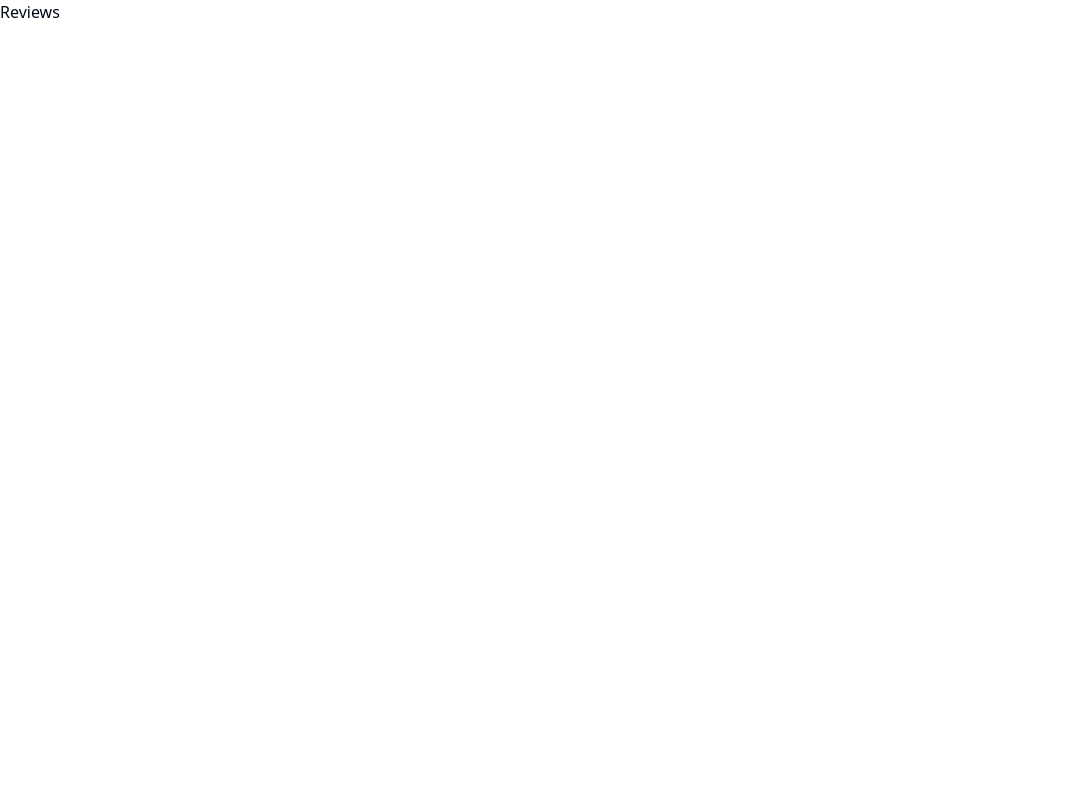
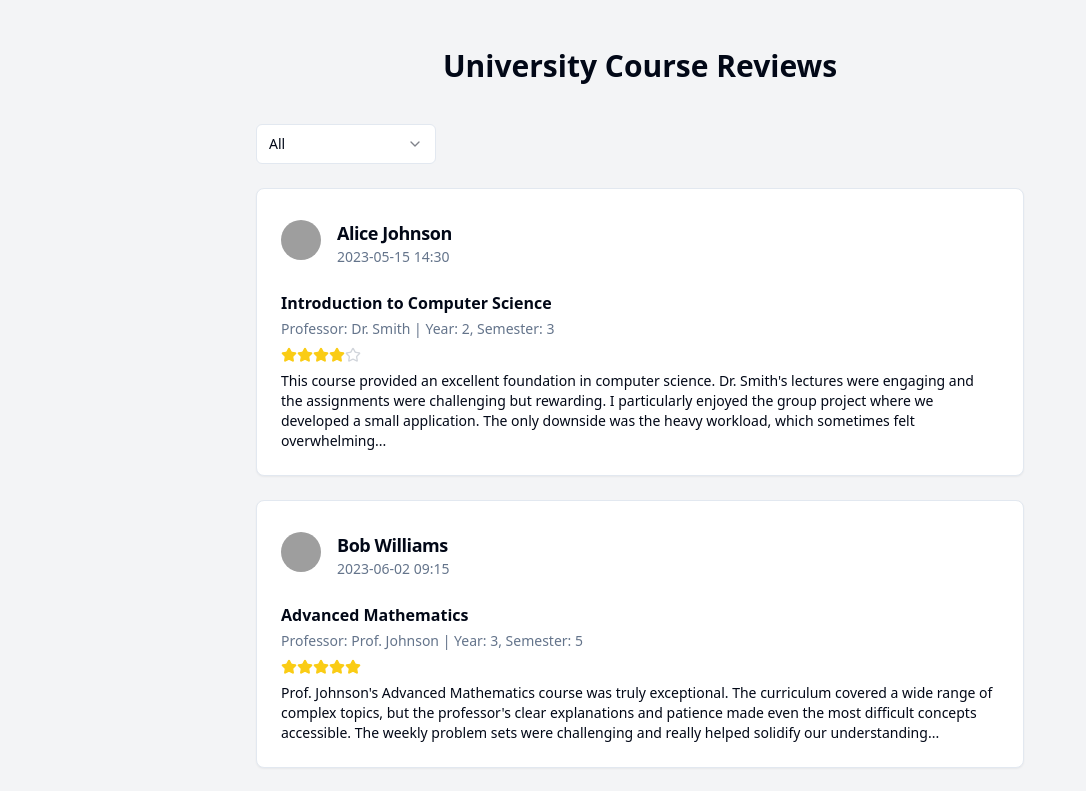
Before and after one commit to gautam1228/Better-Course-Feedback, a React (Vite) app in the folder frontend/: page /reviews in a window 1280 px wide. Shown: the top 791 px of the page, without its empty margins (0-1086 px from the left). Built offline with nearby package versions, Linux system fonts and the light colour scheme; grey boxes are pictures that could not be loaded.

Commit message:
Template Created for Reviews page

```diff
--- /dev/null
+++ b/frontend/src/components/ReviewCard.jsx
@@ -0,0 +1,37 @@
+import { Card, CardContent, CardHeader, CardTitle } from "@/components/ui/card"
+import { Avatar, AvatarFallback, AvatarImage } from "@/components/ui/avatar"
+import { Star } from 'lucide-react'
+
+export function ReviewCard({ review }) {
+  const { userName, avatarUrl, dateTime, courseName, professor, year, semester, rating, reviewText } = review
+
+  return (
+    <Card className="w-full cursor-pointer hover:shadow-lg transition-shadow">
+      <CardHeader className="flex flex-row items-center gap-4">
+        <Avatar>
+          <AvatarImage src={avatarUrl} alt={userName} />
+          <AvatarFallback>{userName.slice(0, 2).toUpperCase()}</AvatarFallback>
+        </Avatar>
+        <div>
+          <CardTitle className="text-lg">{userName}</CardTitle>
+          <p className="text-sm text-muted-foreground">{dateTime}</p>
+        </div>
+      </CardHeader>
+      <CardContent>
+        <h3 className="font-semibold mb-1">{courseName}</h3>
+        <p className="text-sm text-muted-foreground mb-2">
+          Professor: {professor} | Year: {year}, Semester: {semester}
+        </p>
+        <div className="flex items-center mb-2">
+          {[...Array(5)].map((_, i) => (
+            <Star
+              key={i}
+              className={`w-4 h-4 ${i < rating ? 'text-yellow-400 fill-yellow-400' : 'text-gray-300'}`}
+            />
+          ))}
+        </div>
+        <p className="text-sm line-clamp-4">{reviewText}</p>
+      </CardContent>
+    </Card>
+  )
+}
--- a/frontend/src/components/ReviewsPage.jsx
+++ b/frontend/src/components/ReviewsPage.jsx
@@ -1,10 +1,102 @@
-import React, { useState } from 'react';
+import { useState } from 'react'
+import { ReviewCard } from "@/components/ReviewCard"
+import { Select, SelectContent, SelectItem, SelectTrigger, SelectValue } from "@/components/ui/select"
 
-export default function Reviews(){
-    return (
-        <div>
-            <h2>Reviews</h2>
+const seedReviews = [
+  {
+    id: 1,
+    userName: "Alice Johnson",
+    avatarUrl: "/placeholder.svg?height=40&width=40",
+    dateTime: "2023-05-15 14:30",
+    courseName: "Introduction to Computer Science",
+    professor: "Dr. Smith",
+    year: 2,
+    semester: 3,
+    rating: 4,
+    reviewText: "This course provided an excellent foundation in computer science. Dr. Smith's lectures were engaging and the assignments were challenging but rewarding. I particularly enjoyed the group project where we developed a small application. The only downside was the heavy workload, which sometimes felt overwhelming..."
+  },
+  {
+    id: 2,
+    userName: "Bob Williams",
+    avatarUrl: "/placeholder.svg?height=40&width=40",
+    dateTime: "2023-06-02 09:15",
+    courseName: "Advanced Mathematics",
+    professor: "Prof. Johnson",
+    year: 3,
+    semester: 5,
+    rating: 5,
+    reviewText: "Prof. Johnson's Advanced Mathematics course was truly exceptional. The curriculum covered a wide range of complex topics, but the professor's clear explanations and patience made even the most difficult concepts accessible. The weekly problem sets were challenging and really helped solidify our understanding..."
+  },
+  {
+    id: 3,
+    userName: "Charlie Brown",
+    avatarUrl: "/placeholder.svg?height=40&width=40",
+    dateTime: "2023-05-20 16:45",
+    courseName: "World History",
+    professor: "Dr. Garcia",
+    year: 1,
+    semester: 2,
+    rating: 3,
+    reviewText: "Dr. Garcia's World History course was informative but could use some improvements. While the content was comprehensive, covering major historical events and their impacts, the lecture style was sometimes dry and hard to follow. The assigned readings were interesting, but often felt disconnected from the lectures..."
+  },
+  {
+    id: 4,
+    userName: "Diana Martinez",
+    avatarUrl: "/placeholder.svg?height=40&width=40",
+    dateTime: "2023-06-10 11:20",
+    courseName: "Organic Chemistry",
+    professor: "Prof. Lee",
+    year: 2,
+    semester: 4,
+    rating: 4,
+    reviewText: "Organic Chemistry with Prof. Lee was a challenging but rewarding experience. The professor's enthusiasm for the subject was contagious, and the lab sessions were particularly enlightening. The course material was dense, but Prof. Lee provided excellent study resources and was always available during office hours..."
+  },
+  {
+    id: 5,
+    userName: "Ethan Taylor",
+    avatarUrl: "/placeholder.svg?height=40&width=40",
+    dateTime: "2023-05-28 13:10",
+    courseName: "Introduction to Psychology",
+    professor: "Dr. Patel",
+    year: 1,
+    semester: 1,
+    rating: 5,
+    reviewText: "Dr. Patel's Introduction to Psychology course was absolutely fascinating. The lectures were engaging, often incorporating real-world examples and interactive demonstrations. The course covered a wide range of topics, from cognitive processes to social psychology, providing a comprehensive overview of the field..."
+  }
+]
 
+export default function ReviewsPage() {
+  const [filter, setFilter] = useState('All')
+
+  const filteredReviews = seedReviews.filter(review =>
+    filter === 'All' || review.rating === parseInt(filter)
+  )
+
+  return (
+    <div className="min-h-screen bg-gray-100 py-12 px-4 sm:px-6 lg:px-8">
+      <div className="max-w-3xl mx-auto">
+        <h1 className="text-3xl font-bold text-center mb-10">University Course Reviews</h1>
+        <div className="mb-6">
+          <Select onValueChange={setFilter} defaultValue="All">
+            <SelectTrigger className="w-[180px]">
+              <SelectValue placeholder="Filter by rating" />
+            </SelectTrigger>
+            <SelectContent>
+              <SelectItem value="All">All</SelectItem>
+              <SelectItem value="1">1 star</SelectItem>
+              <SelectItem value="2">2 stars</SelectItem>
+              <SelectItem value="3">3 stars</SelectItem>
+              <SelectItem value="4">4 stars</SelectItem>
+              <SelectItem value="5">5 stars</SelectItem>
+            </SelectContent>
+          </Select>
         </div>
-    );
+        <div className="space-y-6">
+          {filteredReviews.map((review) => (
+            <ReviewCard key={review.id} review={review} />
+          ))}
+        </div>
+      </div>
+    </div>
+  );
 }
```
Also changed, not shown: 2 other files (tests, documents, lock files or other folders).
